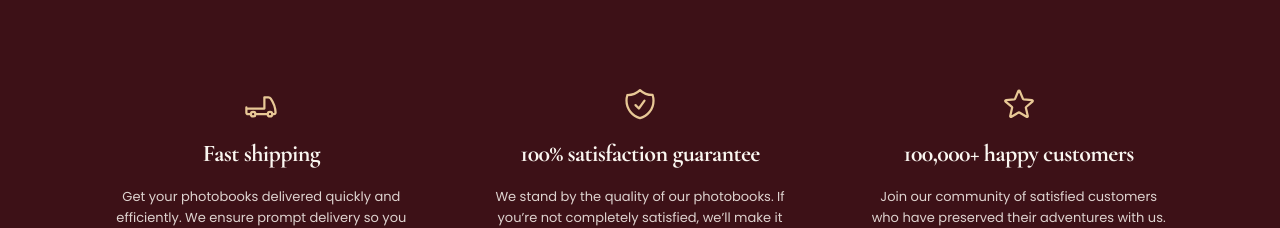
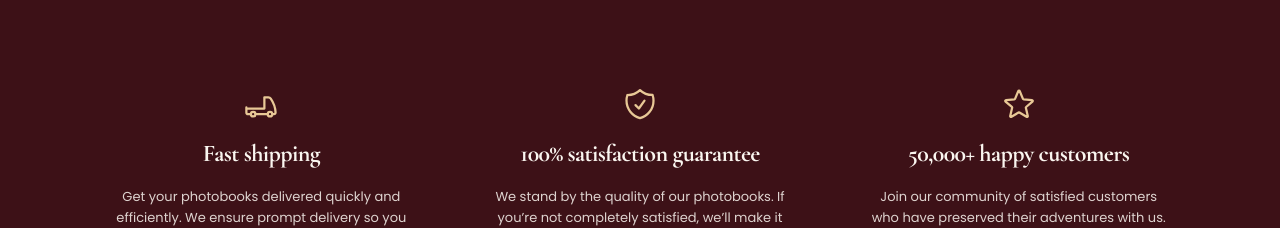
Before and after one commit to uiuxbyahsan/theestoryhousee, a Next.js app: page / in a window 1280 px wide. Shown: the part 5220-5448 px from the top of the page. Built offline with nearby package versions, Linux system fonts and the light colour scheme.

Commit message:
Update Home page social proof stat to 50k+ Happy Customers

```diff
--- a/src/app/page.tsx
+++ b/src/app/page.tsx
@@ -650,7 +650,7 @@ export default function HomePage() {
               </p>
             </div>
 
-            {/* 3: 100,000+ Happy Customers */}
+            {/* 3: 50k+ Happy Customers */}
             <div className="space-y-4 px-4 flex flex-col items-center">
               <div className="text-[#E8C896] flex items-center justify-center">
                 <svg className="w-9 h-9 stroke-[1.5]" fill="none" stroke="currentColor" viewBox="0 0 24 24">
@@ -658,7 +658,7 @@ export default function HomePage() {
                 </svg>
               </div>
               <h3 className="font-serif text-xl sm:text-2xl font-bold tracking-tight text-[#FAF6F0]">
-                100,000+ happy customers
+                50,000+ happy customers
               </h3>
               <p className="font-sans text-xs sm:text-[13px] text-[#FAF6F0]/85 leading-relaxed max-w-xs mx-auto font-normal">
                 Join our community of satisfied customers who have preserved their adventures with us. Your memories are in good hands.
```
